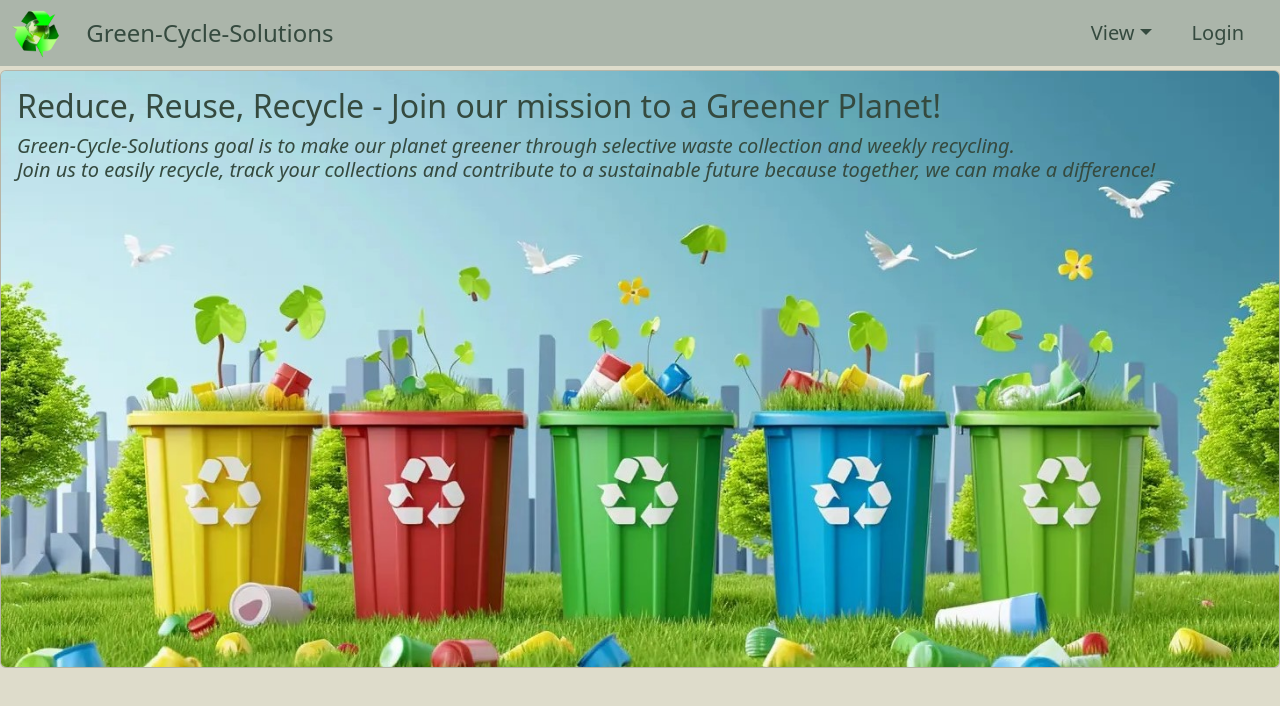
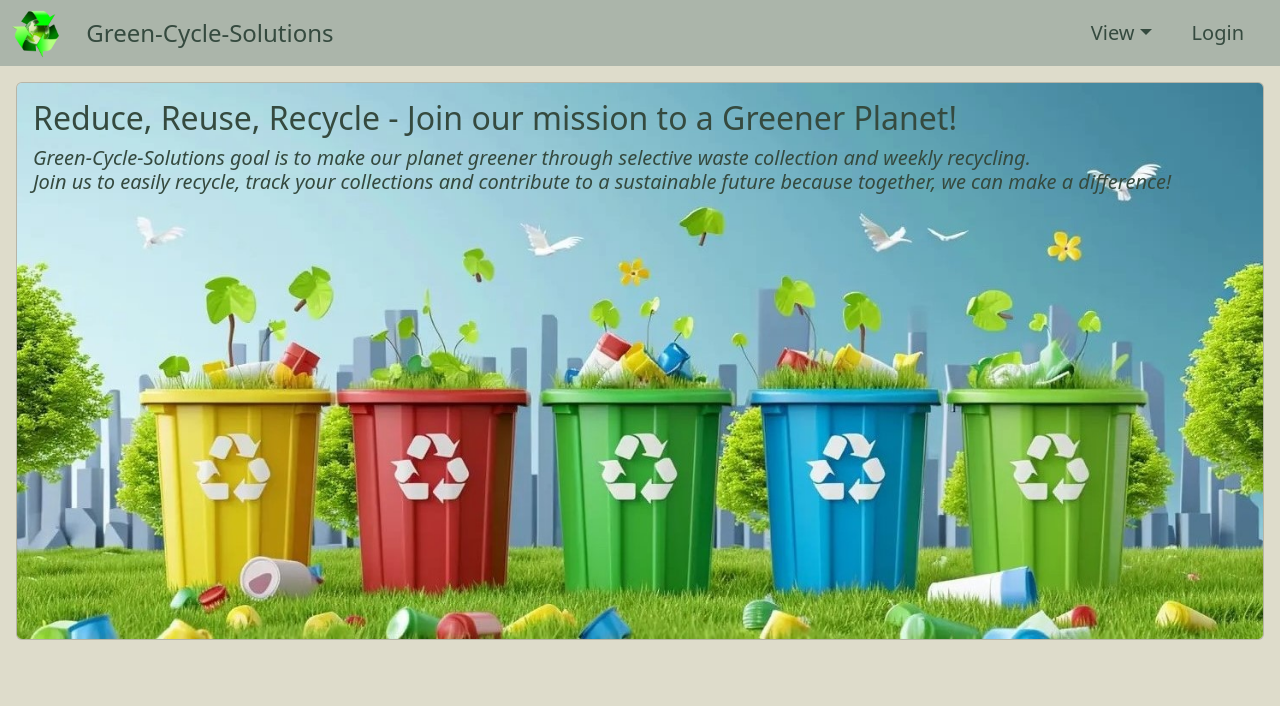
Before and after one commit to Ioana-Novacovici/RecycleTrack, a React (Vite) app in the folder gcs-frontend/green-cycle-solutions/: page / in a window 1280 px wide. Shown: the top 706 px of the page. Built offline with nearby package versions, Linux system fonts and the light colour scheme.

Commit message:
home page done

```diff
--- a/gcs-frontend/green-cycle-solutions/src/pages/home/index.jsx
+++ b/gcs-frontend/green-cycle-solutions/src/pages/home/index.jsx
@@ -1,7 +1,6 @@
 import { useContext } from "react";
 import AuthContext from "../../api/AuthProvider";
 import HomeImage from "../../assets/images/HomePageBg.jpg";
-import "../home/style.css";
 
 function Home() {
   const { auth } = useContext(AuthContext);
@@ -9,7 +8,7 @@ function Home() {
   return (
     <div>
       <div
-        className="card home-card mt-1"
+        className="card m-3"
         style={{ color: "#354a3f", backgroundColor: "#dedccb" }}
       >
         <img src={HomeImage} className="card-img" alt="GCS" />
--- a/gcs-frontend/green-cycle-solutions/src/pages/home/style.css
+++ /dev/null
@@ -1,3 +0,0 @@
-/* .home-card {
-  --bs-border-radius: 0px !important;
-} */
```
Also changed, not shown: gcs-frontend/green-cycle-solutions/src/assets/images/HomePageBg.jpg.
